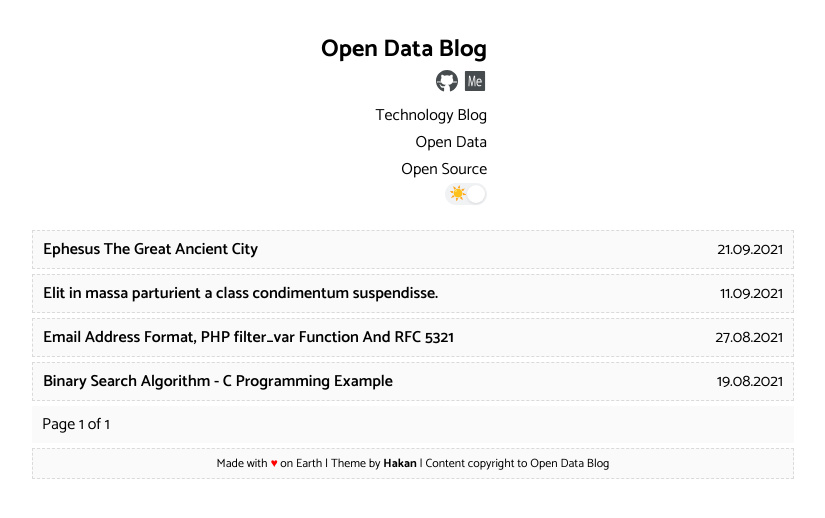
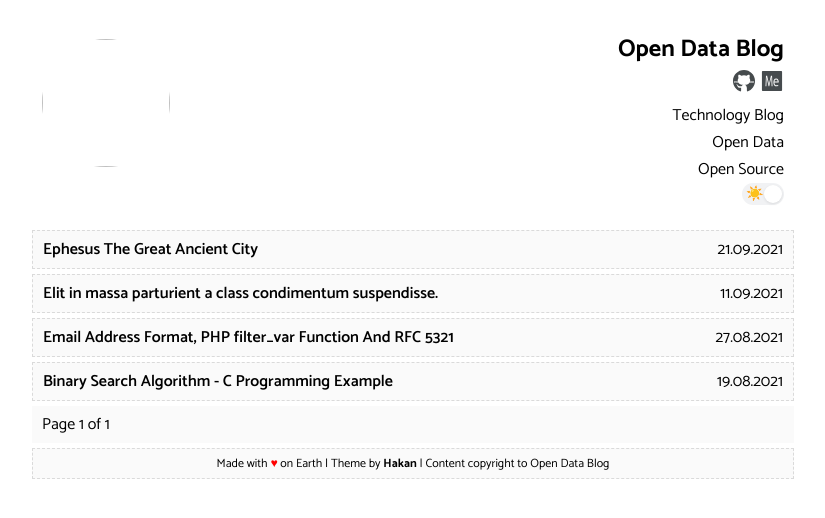
Before and after one commit to opendatablog/opendatablog.github.io, a Jekyll site: the page built from index.html, in a window 1280 px wide. Shown: the top 518 px of the page, without its empty margins (227-1052 px from the left). Built offline with Jekyll 4.4.1, drawn with Linux system fonts in a browser that asks for light colours; the list of posts is cut into pages by our own code.

Commit message:
Update default.html

```diff
--- a/_layouts/default.html
+++ b/_layouts/default.html
@@ -1,7 +1,7 @@
 {% include header.html %}
 <div class="container">
 	<div class="profile">
-		<!-- <a href="{{ site.url }}"><img src="{{site.author.picture}}" class="profile-image"></a> -->
+		<a href="{{ site.url }}"><img src="{{site.author.picture}}" class="profile-image"></a>
 		<div class="profile-about">
 			<a href="{{ site.url }}"><h2 style="margin-bottom: 0; font-weight: 700;">{{site.author.name}}</h2></a>
 			{% if site.author.facebook %}
```
